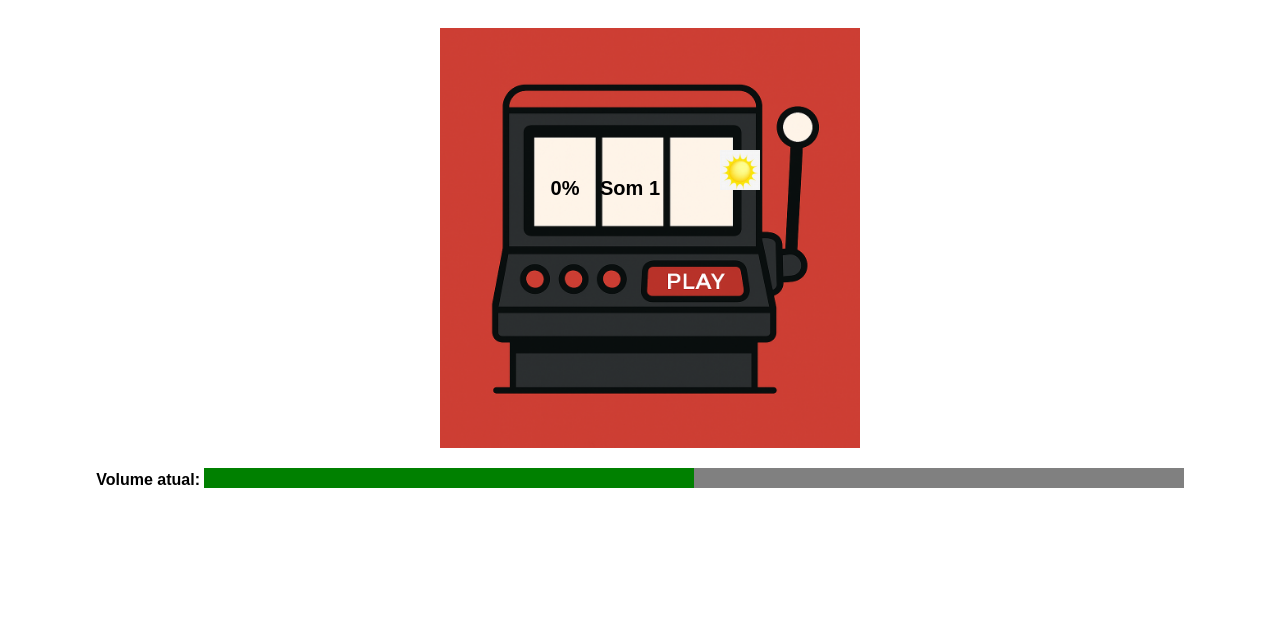
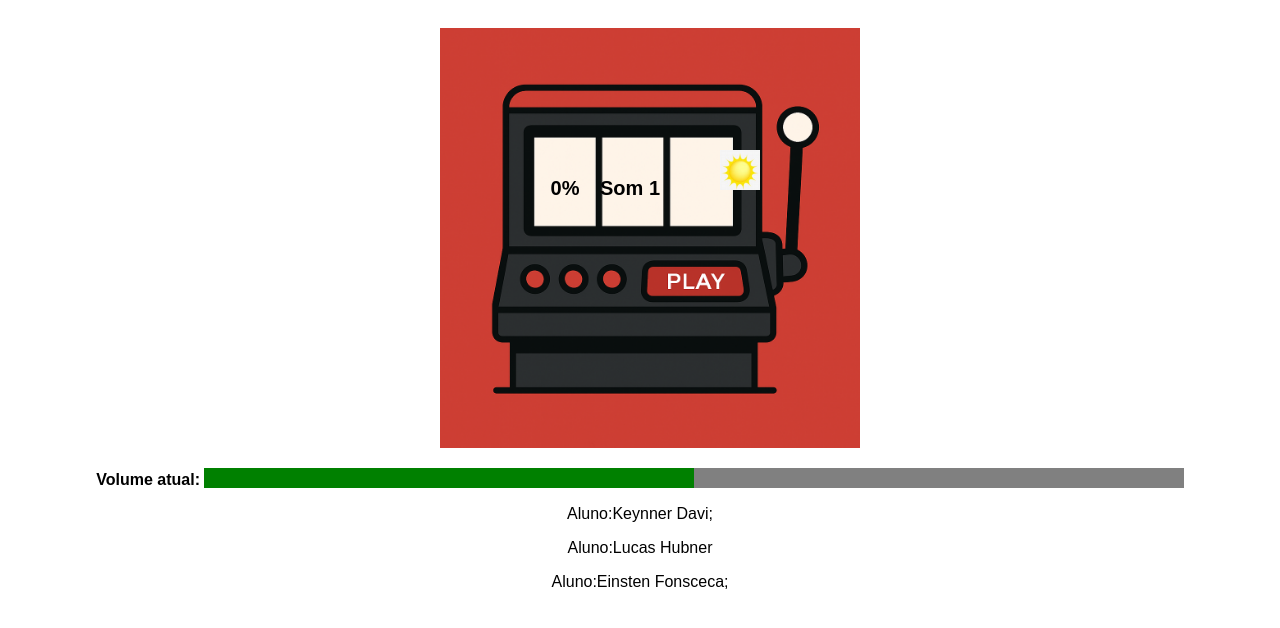
Before and after one commit to KeynnerDFS/PW1_1Bimestre_Trabalho, a plain HTML site: page index.Html in a window 1280 px wide. Drawn offline with Linux system fonts and the light colour scheme.

Commit message:
Slot-MAchine_Nomes
Coloquei nossos nomes.

```diff
--- a/index.Html
+++ b/index.Html
@@ -8,10 +8,8 @@
 <body>
     <div class="slot-container">
         <img src="slot-machine.png" alt="Slot Machine" class="slot-image">
-
         <div class="slot-display slot1" id="volumeSlot">0%</div>
         <div class="slot-display slot2" id="audioSlot">Som 1</div>
-
 
         <button id="playButton" class="play-btn">Girar</button>
 
@@ -27,6 +25,11 @@
         <img id="imageSlot" src="imgs/som1.png" alt="Imagem do som" class="slot-image-preview">
       </div>
 
+
+        <P>Aluno:Keynner Davi; </P>
+        <P>Aluno:Lucas Hubner </P>
+        <P>Aluno:Einsten Fonsceca;  </P>
+
       <!-- Puxa o codigo do java, ele tem que estar abaixo do button, acima dele
        não funciona -->
       <script src="script.js"></script>
```
